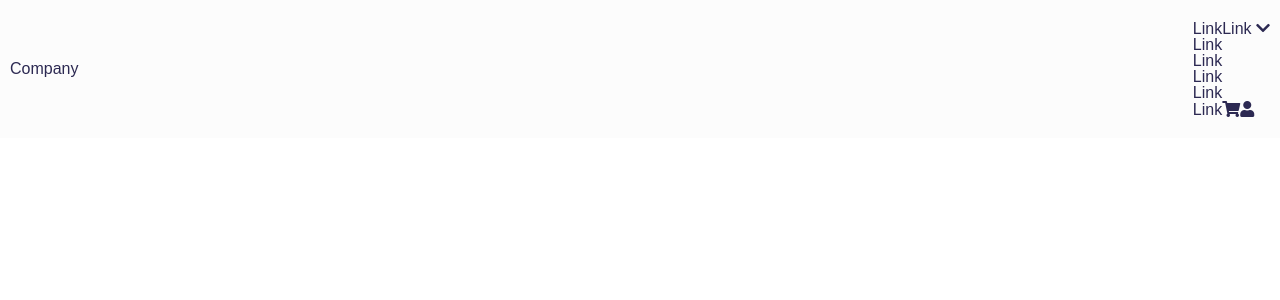
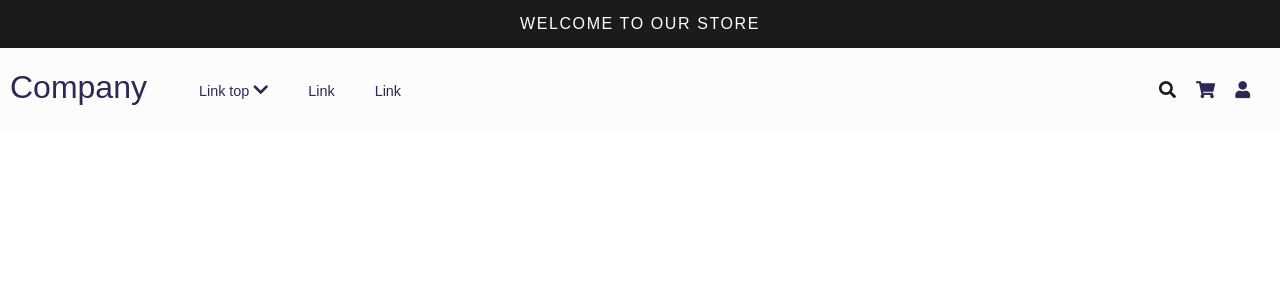
Before and after one commit to AlexanderAlatorreGovea/react-shopify-store, a React (Create React App) app: page / in a window 1280 px wide. Shown: the top 300 px of the page. Built offline with nearby package versions, Linux system fonts and the light colour scheme.

Commit message:
Added announcement bar, variable, and reset files.

```diff
--- a/package.json
+++ b/package.json
@@ -7,13 +7,14 @@
     "@testing-library/jest-dom": "^5.11.4",
     "@testing-library/react": "^11.1.0",
     "@testing-library/user-event": "^12.1.10",
-    "node-sass": "^4.14.1",
+    "node-sass": "^6.0.1",
     "react": "^17.0.2",
     "react-dom": "^17.0.2",
     "react-redux": "^7.2.4",
     "react-router-dom": "^5.2.0",
     "react-scripts": "4.0.3",
     "redux": "^4.1.1",
+    "sass": "^1.35.1",
     "web-vitals": "^1.0.1"
   },
   "scripts": {
--- a/src/App.js
+++ b/src/App.js
@@ -1,10 +1,11 @@
-import Header from './components/Header';
-import './styles/styles.scss';
+import HomePage from './pages/HomePage';
+
+import './index';
 
 function App() {
   return (
     <div className="App">
-      <Header/>
+      <HomePage />
     </div>
   );
 }
--- a/src/components/Header.js
+++ b/src/components/Header.js
@@ -1,21 +1,20 @@
 import "./Header.scss";
-
 import { Link } from "react-router-dom";
 
 const Header = () => {
   return (
+    <>
+      <AnnouncementBar />
       <header className="header header1">
-      <div className="header3__logo">
+        <div className="header1__logo">
+          <div className="header1__logo-image">
             <a href="/link">Company</a>
           </div>
 
-      <div className="header3__collections-nav">
-        <a href="/link" className="header3__collection-link">
-          Link
-        </a>
-        <a href="/link" className="header3__collection-link">
-          Link <i className="fas fa-chevron-down"></i>
-          <ul className="collection-link__sub-links">
+          <div class="header1__collections-nav">
+            <a href="/link" class="header1__collection-link">
+              Link top <i class="fas fa-chevron-down"></i>
+              <ul class="collection-link__sub-links">
                 <li>
                   <a href="#">Link</a>
                 </li>
@@ -30,10 +29,22 @@ const Header = () => {
                 </li>
               </ul>
             </a>
-        <a href="/link" className="header3__collection-link">
+            <a href="/link" class="header1__collection-link">
               Link
             </a>
-        <a href="/cart">
+            <a href="/link" class="header1__collection-link">
+              Link
+            </a>
+          </div>
+        </div>
+        <div className="header1__collections-nav">
+          <form>
+            <input type="search" name="q" type="hidden" />
+            <button aria-label="Search" href="/cart">
+              <i class="fas fa-search" aria-hidden="true"></i>
+            </button>
+          </form>
+          <a>
             <i className="fas fa-shopping-cart"></i>
           </a>
           <a href="/cart">
@@ -41,6 +52,15 @@ const Header = () => {
           </a>
         </div>
       </header>
+    </>
+  );
+};
+
+const AnnouncementBar = () => {
+  return (
+    <div className="announcement__bar" role="region" aria-label="Announcement">
+      <p className="announcement__bar--message">Welcome to our store</p>
+    </div>
   );
 };
 
--- a/src/components/Header.scss
+++ b/src/components/Header.scss
@@ -1,90 +1,109 @@
-
-.fixed-nav{
-    &.transparent-nav{
-      .header{
-        background: transparent;
-        a {
-          color: white;
-        }
-        .header1__collection-link, .header2__collection-link, .header3__collection-link{
-          .collection-link__sub-links{
-            a {
-              color: black;
-              &:hover{
-                color: red;
-              }
-            }
-          }
-        }
-
-      }
-    }
-    .header{
-      position: fixed;
-      width: 100%;
-      z-index: 20;
-    }
-  }
-
 .header1 {
   background: #fcfcfc;
   color: #1b1b1b;
   display: flex;
   justify-content: space-between;
   align-items: center;
-    padding: 20px 10px;
+  padding: 0 10px;
+  height: 84px;
   a {
     text-decoration: none;
     color: #2c2952;
     font-weight: 500;
-      &:hover{
-        color: #e63b49;
+    .fas {
+      font-size: 17px;
+    }
+    &:hover {
+      color: var(--red);
     }
   }
-    &__collections-nav{
-      a {
+  button {
+    align-items: center;
+    background-color: transparent;
+    border: 0;
+    color: currentColor;
+    display: flex;
+    padding: 0px;
+    margin: 0px;
+    .fas {
+      font-size: 17px;
+    }
+  }
+  &__collections-nav {
+    a,
+    form {
       padding-right: 20px;
       display: inline-block;
+      &:hover {
+        color: var(--red);
       }
     }
-    &__collection-link{
+  }
+  &__collection-link {
     display: inline-block;
     position: relative;
-      transition: all .3s ease-in-out;
+    transition: all 0.3s ease-in-out;
 
-      .collection-link__sub-links{
+    .collection-link__sub-links {
       visibility: hidden;
       opacity: 0;
-        background: white;
-        box-shadow: 0 1px 2px 0 rgba(0,0,0,0.1);
+      background: var(--white);
+      box-shadow: var(--box-shadow);
       position: absolute;
       padding: 20px 0;
       min-width: 150px;
-        top: 20px;
+      top: 30px;
       left: 0;
 
-        a{
-          color: #2c2952 ;
-          font-size: .9rem;
+      a {
+        color: #2c2952;
+        font-size: 0.9rem;
         display: block;
         padding: 10px 20px;
-          &:hover{
-            color: red;
+        &:hover {
+          color: var(--red);
         }
       }
     }
-      &:hover{
-
-        .collection-link__sub-links{
+    &:hover {
+      .collection-link__sub-links {
         visibility: visible;
         opacity: 1;
       }
     }
   }
-    &__logo{
-      a{
+
+  &__logo {
+    display: flex;
+    flex-direction: row;
+    &-image {
+      margin-right: 2rem;
+    }
+    .header1__collections-nav {
+      a {
+        padding-right: 20px;
+        display: inline-block;
+        font-size: 0.9rem;
+        padding: 10px 20px;
+      }
+    }
+    a {
       font-size: 2rem;
-        font-family: 'Bebas Neue', cursive;
+      display: flex;
+      justify-content: center;
+      align-items: center;
     }
   }
 }
+
+.announcement__bar {
+  background-color: var(--dark-gray);
+  &--message {
+    color: var(--white);
+    text-align: center;
+    padding: 1rem 2rem;
+    margin: 0;
+    letter-spacing: 0.1rem;
+    text-transform: uppercase;
+  }
+}
--- /dev/null
+++ b/src/index.scss
@@ -0,0 +1,2 @@
+@import './styles/_variables.scss';
+@import './styles/_reset.scss';
--- /dev/null
+++ b/src/pages/HomePage.js
@@ -0,0 +1,11 @@
+import Header from "../components/Header";
+
+const HomePage = () => {
+  return (
+    <>
+      <Header />
+    </>
+  );
+};
+
+export default HomePage;
--- a/src/styles/_reset.scss
+++ b/src/styles/_reset.scss
@@ -2,6 +2,7 @@
    v2.0 | 20110126
    License: none (public domain)
 */
+
 * {
   box-sizing: border-box;
 }
@@ -114,6 +115,10 @@ ol,
 ul {
   list-style: none;
 }
+a, button {
+  cursor: pointer;
+  transition: all .3s ease-in-out;
+}
 blockquote,
 q {
   quotes: none;
--- a/src/styles/_variables.scss
+++ b/src/styles/_variables.scss
@@ -0,0 +1,120 @@
+:root {
+  /* tokens */
+  /* font-family */
+  --font-body: -apple-system, BlinkMacSystemFont, "Segoe UI", Helvetica, Arial,
+    sans-serif, "Apple Color Emoji", "Segoe UI Emoji", "Segoe UI Symbol";
+
+  /* palette */
+  --black-fade-5: rgba(0, 0, 0, 0.05);
+  --black-fade-40: rgba(0, 0, 0, 0.4);
+  --grey-90: #232129;
+  --dark-gray: #1b1b1e;
+  --grey-50: #78757a;
+  --green-80: #088413;
+  --green-50-rgb: 55, 182, 53;
+  --white: #ffffff;
+
+  /* hover colors*/
+  --red: #e63b49;
+
+  /* radii */
+  --radius-sm: 4px;
+  --radius-md: 8px;
+  --radius-rounded: 999px;
+
+  /* spacing */
+  --space-sm: 4px;
+  --space-md: 8px;
+  --space-lg: 16px;
+  --space-xl: 20px;
+  --space-2xl: 24px;
+  --space-3xl: 48px;
+
+  /* line-height */
+  --solid: 1;
+  --dense: 1.25;
+  --default: 1.5;
+  --loose: 2;
+
+  /* letter-spacing */
+  --tracked: 0.075em;
+  --tight: -0.015em;
+
+  /* font-weight */
+  --body: 400;
+  --medium: 500;
+  --semibold: 600;
+  --bold: 700;
+
+  /* font-size */
+  --text-xs: 12px;
+  --text-sm: 14px;
+  --text-md: 16px;
+  --text-lg: 18px;
+  --text-xl: 20px;
+  --text-2xl: 24px;
+  --text-3xl: 32px;
+
+  /* role-based tokens */
+
+  /* colors */
+  --primary: var(--green-80);
+  --background: var(--white);
+  --border: var(--black-fade-5);
+
+  /* transitions */
+  --transition: box-shadow 0.125s ease-in;
+
+  /* shadows */
+  --shadow: 0 4px 12px rgba(var(--green-50-rgb), 0.5);
+  --box-shadow: 0 1px 2px 0 rgba(0, 0, 0, 0.1);
+  /* text */
+  /* color */
+  --text-color: var(--grey-90);
+  --text-color-secondary: var(--grey-50);
+  --text-color-inverted: var(--white);
+  /* size */
+  --text-display: var(--text-2xl);
+  --text-prose: var(--text-md);
+
+  /* input */
+  --input-background: var(--black-fade-5);
+  --input-background-hover: var(--black-fade-5);
+  --input-border: var(--black-fade-5);
+  --input-text: var(--text-color);
+  --input-text-disabled: var(--black-fade-40);
+  --input-ui: var(--text-color-secondary);
+  --input-ui-active: (--text-color);
+
+  /* size */
+  --size-input: var(--space-3xl);
+  --size-gap: 12px;
+  --size-gutter-raw: var(--space-2xl);
+  --size-gutter: calc(var(--size-gutter-raw) - 12px);
+
+  /* product */
+  --product-grid: 1fr;
+}
+
+/* role-based token adjustments per breakpoint */
+@media (min-width: 640px) {
+  :root {
+    --product-grid: 1fr 1fr;
+  }
+}
+
+@media (min-width: 1024px) {
+  :root {
+    --text-display: var(--text-3xl);
+    --text-prose: var(--text-lg);
+    --product-grid: repeat(3, 1fr);
+    --size-gutter-raw: var(--space-3xl);
+    --size-gap: var(--space-2xl);
+  }
+}
+
+@media (min-width: 1280px) {
+  :root {
+    --product-grid: repeat(4, 1fr);
+  }
+}
--- a/src/styles/styles.scss
+++ /dev/null
@@ -1,2 +0,0 @@
-@import './reset';
-@import './variables';
```
Also changed, not shown: src/index.js (+6 -5 lines), 1 other file (tests, documents, lock files or other folders). Lines whose indentation alone changed are shown as unchanged.
